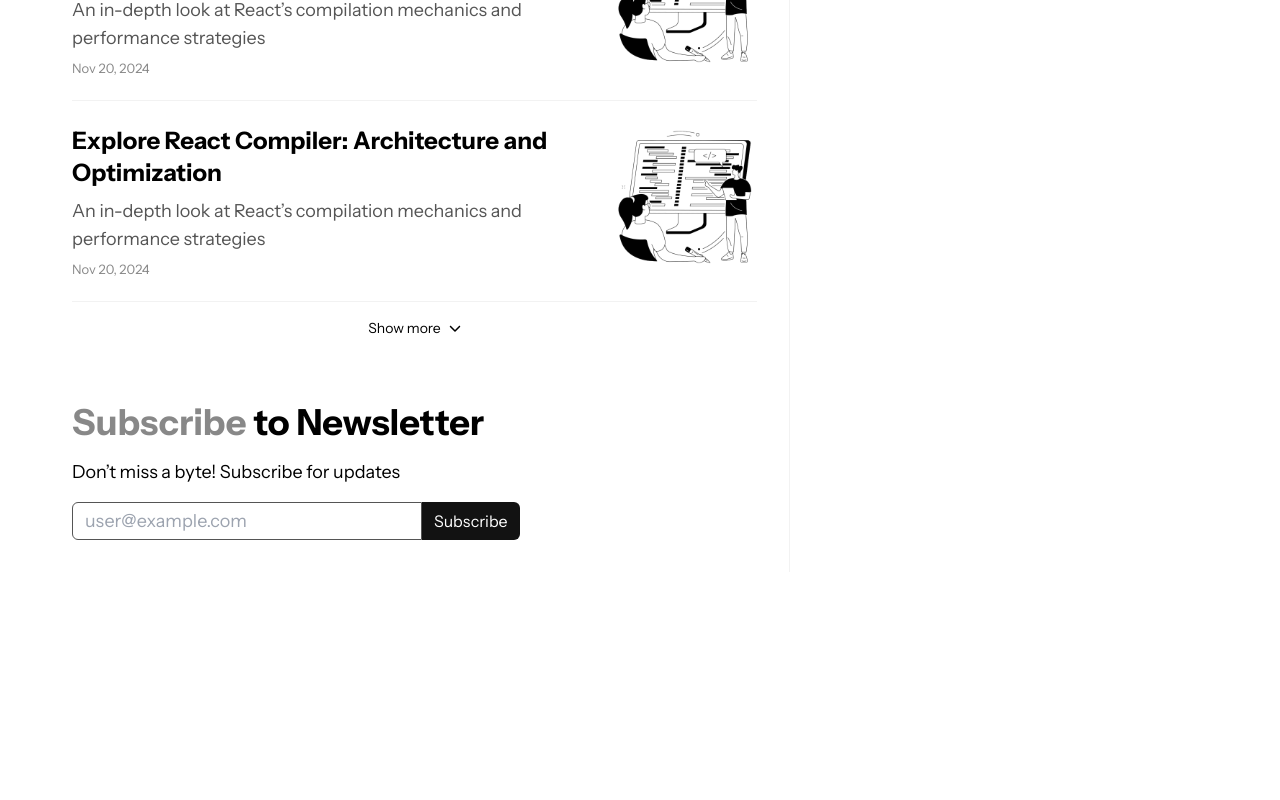
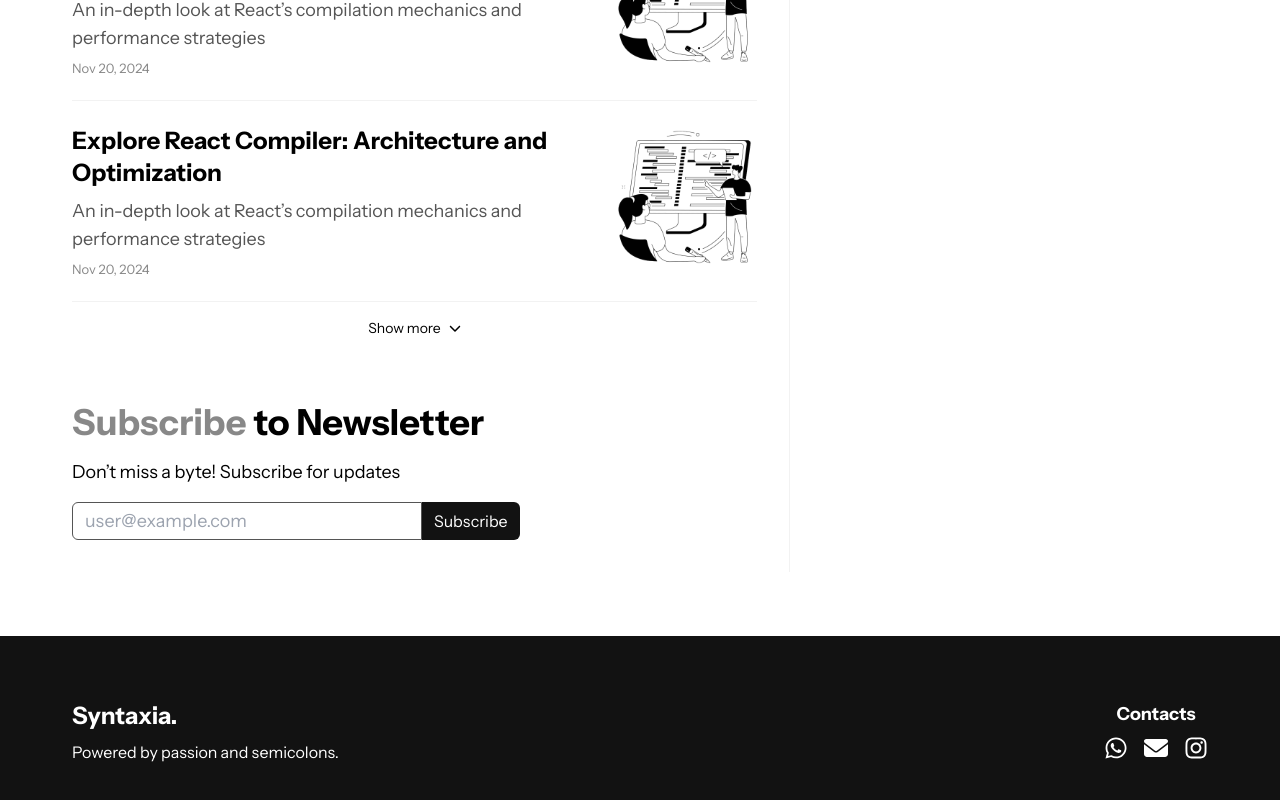
Before and after one commit to rach-syahputra/syntaxia, a Next.js app: page / in a window 1280 px wide. Shown: the part 1137-1937 px from the top of the page. Before the commit the page ends 1773 px from the top, so only its background shows below. Built offline with nearby package versions, Linux system fonts and the light colour scheme.

Commit message:
add Footer component

```diff
--- a/src/app/(home)/_components/hero.tsx
+++ b/src/app/(home)/_components/hero.tsx
@@ -2,7 +2,7 @@
 
 export default function Hero() {
   return (
-    <div className='bg-light flex h-auto w-full items-center justify-center py-16'>
+    <div className='flex h-auto w-full items-center justify-center bg-light py-16'>
       <div className='flex w-full max-w-full flex-col items-center justify-between gap-8 px-4 md:flex-row md:px-8 lg:max-w-screen-xl lg:gap-16 xl:gap-24'>
         <div className='flex flex-col gap-4'>
           <h1 className='text-4xl font-bold leading-snug md:text-5xl md:leading-snug lg:text-6xl lg:leading-snug'>
--- a/src/app/(home)/layout.tsx
+++ b/src/app/(home)/layout.tsx
@@ -1,3 +1,4 @@
+import Footer from '@/components/footer'
 import Navbar from '@/components/navbar'
 
 export default function Layout({ children }: { children: React.ReactNode }) {
@@ -5,6 +6,7 @@
     <>
       <Navbar />
       <div className='w-screen'>{children}</div>
+      <Footer />
     </>
   )
 }
--- /dev/null
+++ b/src/components/footer.tsx
@@ -0,0 +1,50 @@
+import Link from 'next/link'
+import { faInstagram, faWhatsapp } from '@fortawesome/free-brands-svg-icons'
+import { faEnvelope } from '@fortawesome/free-solid-svg-icons'
+import { FontAwesomeIcon } from '@fortawesome/react-fontawesome'
+
+export default function Footer() {
+  return (
+    <footer className='flex h-auto w-full items-center justify-center bg-dark py-16'>
+      <div className='flex w-full max-w-full flex-col items-center justify-between gap-8 px-4 md:flex-row md:px-8 lg:max-w-screen-xl lg:gap-16 xl:gap-24'>
+        <div className='flex flex-col gap-2'>
+          <h4 className='text-xl font-bold text-white md:text-2xl'>
+            Syntaxia.
+          </h4>
+          <p className='text-sm text-white md:text-base'>
+            Powered by passion and semicolons.
+          </p>
+        </div>
+        <div className='flex flex-col items-center justify-center gap-2'>
+          <h4 className='font-bold text-white md:text-lg'>Contacts</h4>
+          <div className='flex items-center justify-center gap-4'>
+            <Link
+              href='https://api.whatsapp.com/send?phone=6281347580400&text=Hello%2C%20I%27d%20like%20to%20work%20with%20you!wa.link/o1758o'
+              target='_blank'
+            >
+              <FontAwesomeIcon
+                icon={faWhatsapp}
+                className='h-6 w-6 text-white'
+              />
+            </Link>
+            <Link href='mailto:rach.syahputra@gmail.com' target='_blank'>
+              <FontAwesomeIcon
+                icon={faEnvelope}
+                className='h-6 w-6 text-white'
+              />
+            </Link>
+            <Link
+              href='https://www.instagram.com/rach.syahputra/'
+              target='_blank'
+            >
+              <FontAwesomeIcon
+                icon={faInstagram}
+                className='h-6 w-6 text-white'
+              />
+            </Link>
+          </div>
+        </div>
+      </div>
+    </footer>
+  )
+}
```
